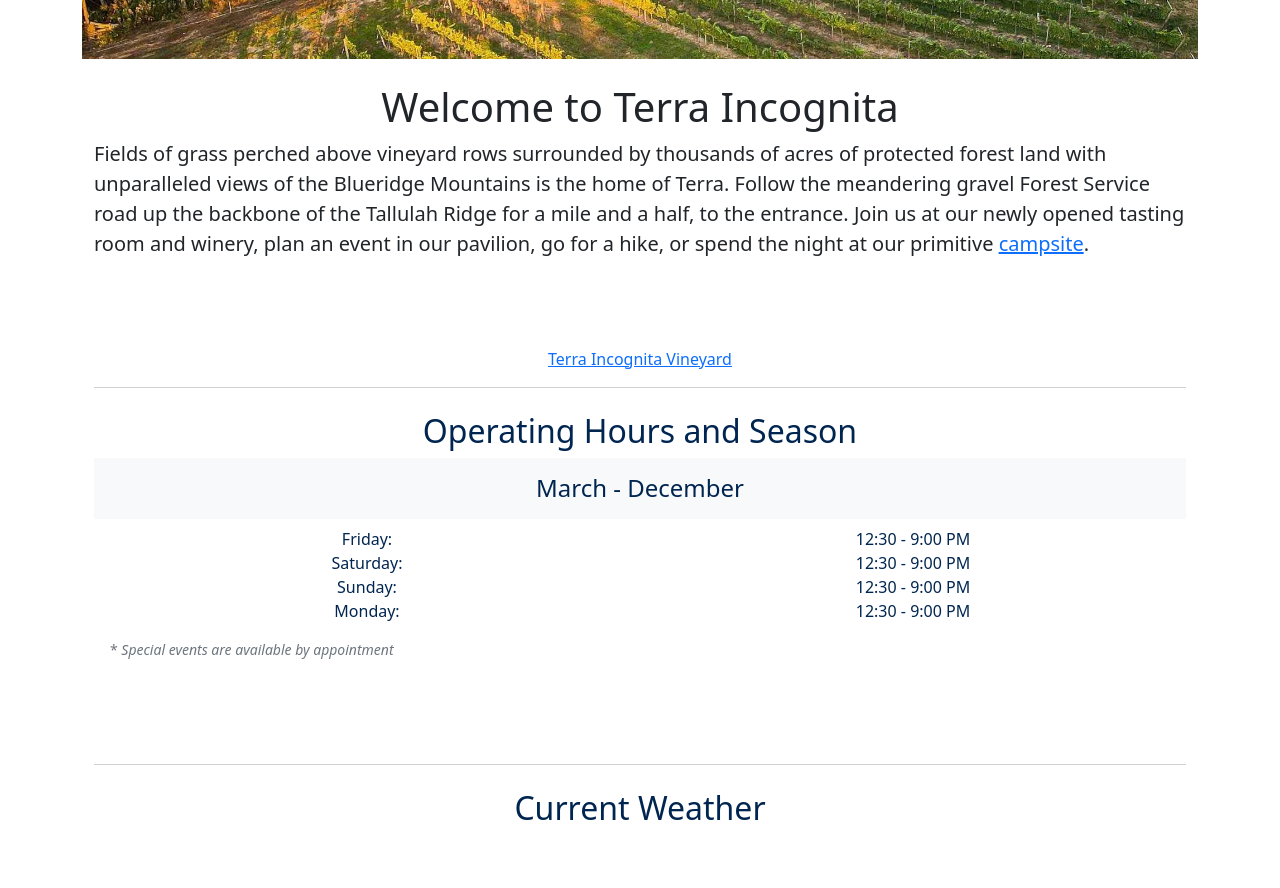
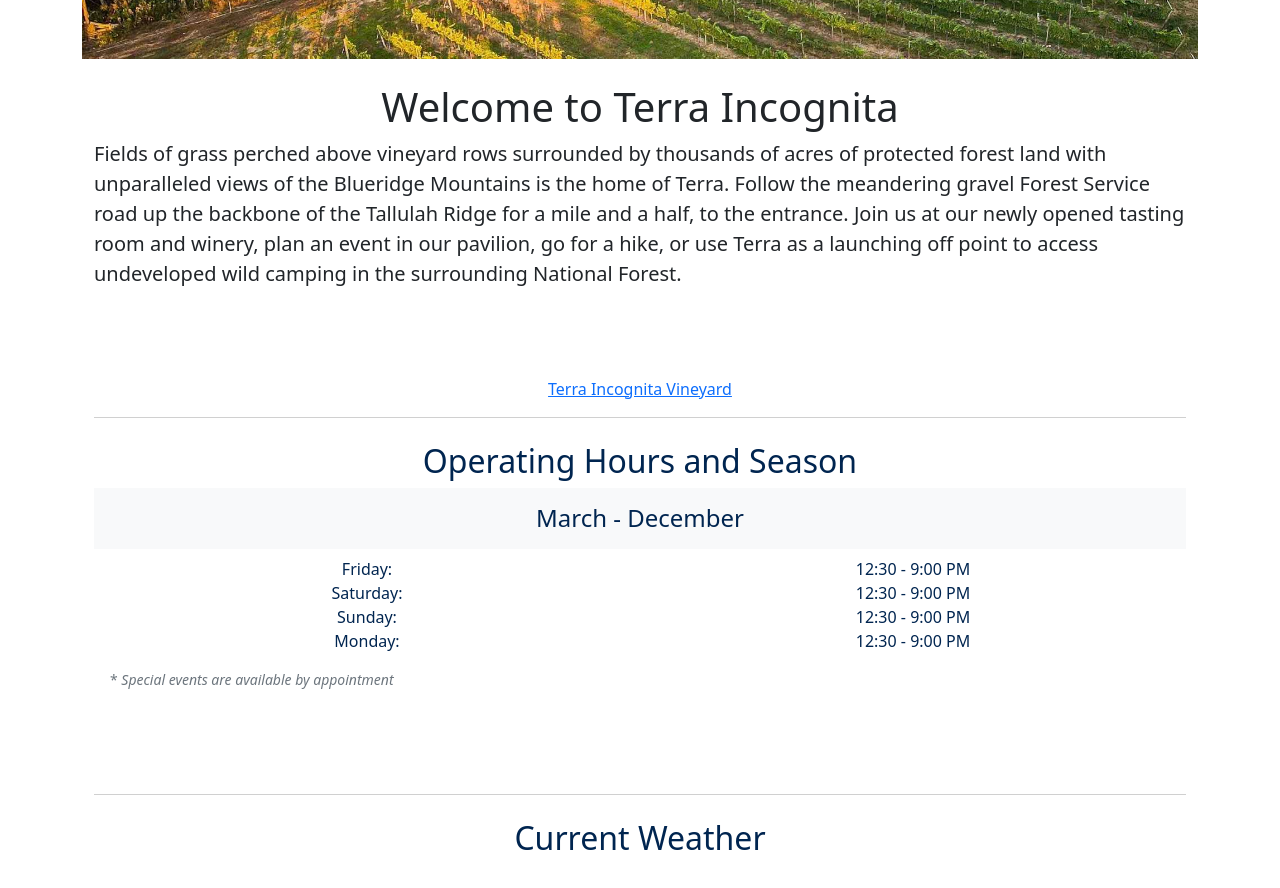
Before and after one commit to tors10e/terra, a React (Create React App) app: page / in a window 1280 px wide. Shown: the part 760-1648 px from the top of the page. Built offline with nearby package versions, Linux system fonts and the light colour scheme; grey boxes are pictures that could not be loaded.

Commit message:
Fixed mention of on-site camping on intro page

```diff
--- a/src/home/intro.js
+++ b/src/home/intro.js
@@ -9,7 +9,8 @@ const Intro = () => {
             views of the Blueridge Mountains is the home of Terra.  Follow the meandering gravel
             Forest Service road up the backbone of the Tallulah Ridge for a mile and a half, to the entrance.
             Join us at our newly opened tasting room and winery, plan an event
-            in our pavilion, go for a hike, or spend the night at our primitive <a href="/overnighting">campsite</a>.
+            in our pavilion, go for a hike, or use Terra as a launching off point to access undeveloped wild camping in
+            the surrounding National Forest.
         </p>
     </div>
     );
```
